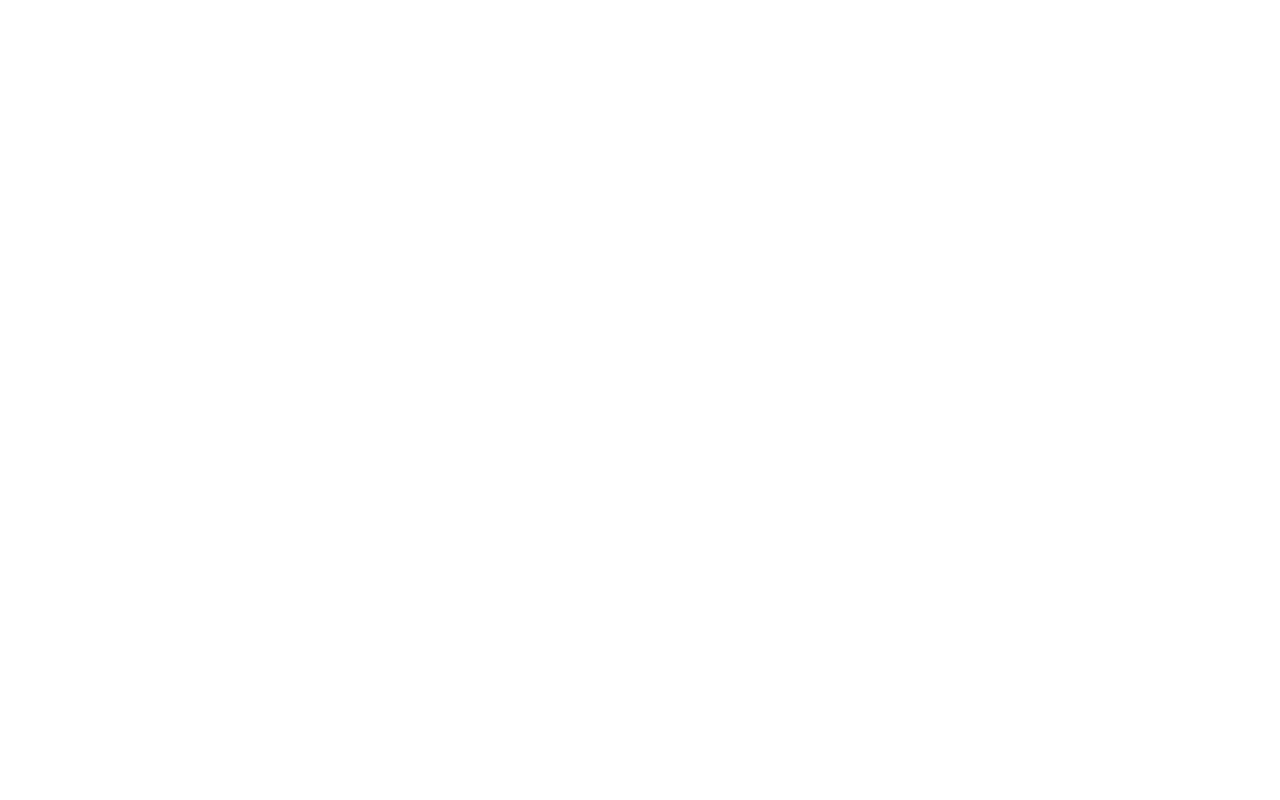
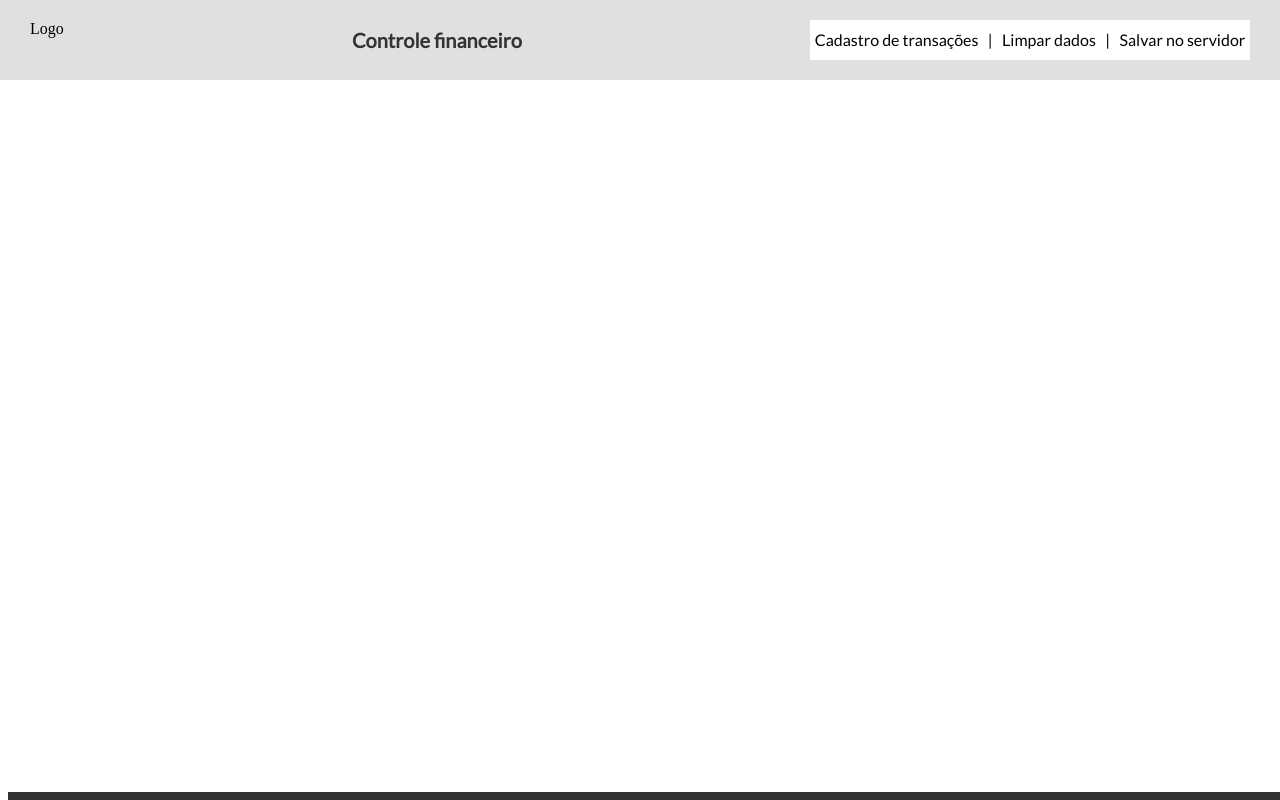
Before and after one commit to Mysaew/projeto, a plain HTML site: page index.html in a window 1280 px wide. Drawn offline with Linux system fonts and the light colour scheme.

Commit message:
implementação das divs e começando o css para estilizar

```diff
--- /dev/null
+++ b/css/style.css
@@ -0,0 +1,51 @@
+
+.container .header{
+    background: #E0E0E0;
+    display: flex;
+    justify-content:space-between;
+    padding: 20px 30px;
+    position: fixed;
+    top: 0;
+    left: 0;
+    right: 0;
+}
+
+.container .footer{
+    background: #333333;
+    height: 8px;
+    position: absolute;
+    bottom: 0;
+    width: 100%;
+
+}
+
+.container .header .titulo{
+    font-family: Lato;
+    font-style: normal;
+    font-weight: 600;
+    font-size: 20px;
+    line-height: 24px;
+    display: flex;
+    /* justify-content: left; */
+    align-items: center;
+
+    color: #333333;
+
+}
+
+.container .header .menu{
+    width: 440px;
+    height: 40px;
+    right: 20px;
+    top: 20px;
+    background: #FFFFFF;
+    display: flex;
+    justify-content:space-around;
+    align-items:center;
+    font-family: Lato;
+    font-size: 16px;
+    line-height: 19;
+
+
+
+}
--- a/index.html
+++ b/index.html
@@ -1,13 +1,27 @@
 <html>
 
 <head>
-    <meta charset="UTF-8">
-    <title>Projeto HTML</title>
+    <meta charset="utf-8">
+    <title>Controle Financeiro</title>
+    <link rel="stylesheet" type="text/css" href="css/style.css">
+    <link href='https://fonts.googleapis.com/css?family=Lato' rel='stylesheet' type='text/css'>
 </head>
 
 <body>
-
-
+    <div class="container">
+        <div class="header">
+            <div class="logo">Logo</div>
+            <div class="titulo">Controle financeiro</div>
+            <nav class="menu">
+                <label class="cadastro">Cadastro de transações</label>
+                |
+                <label class="limpar">Limpar dados</label>
+                |
+                <label class="salvar">Salvar no servidor</label>
+            </nav>
+        </div>
+        <div class="footer"></div>
+    </div>
 </body>
 
 </html>
```
